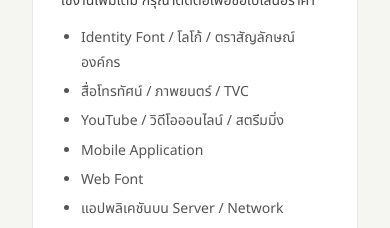
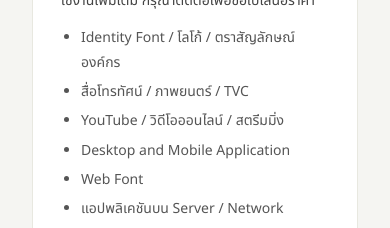
Before and after one commit to dhammadha/dhammadha-web, a Next.js app: page /agreement in a window 390 px wide. Shown: the part 980-1208 px from the top of the page. Built offline with nearby package versions, Linux system fonts and the light colour scheme; no server answers; the database is empty.

Commit message:
Agreement: update item 3 to Desktop and Mobile Application
Co-Authored-By: Claude Sonnet 4.6 <noreply@anthropic.com>

```diff
--- a/src/app/agreement/page.tsx
+++ b/src/app/agreement/page.tsx
@@ -51,7 +51,7 @@ export default function AgreementPage() {
                 <li>Identity Font / โลโก้ / ตราสัญลักษณ์องค์กร</li>
                 <li>สื่อโทรทัศน์ / ภาพยนตร์ / TVC</li>
                 <li>YouTube / วิดีโอออนไลน์ / สตรีมมิ่ง</li>
-                <li>Mobile Application</li>
+                <li>Desktop and Mobile Application</li>
                 <li>Web Font</li>
                 <li>แอปพลิเคชันบน Server / Network</li>
               </ul>
```
